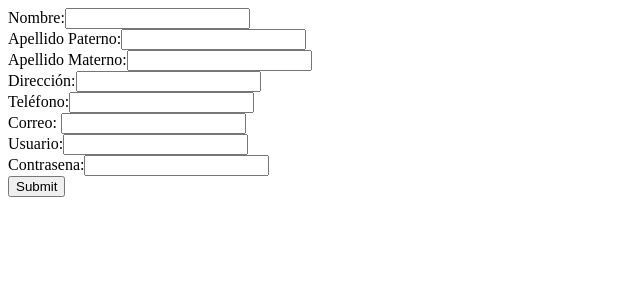
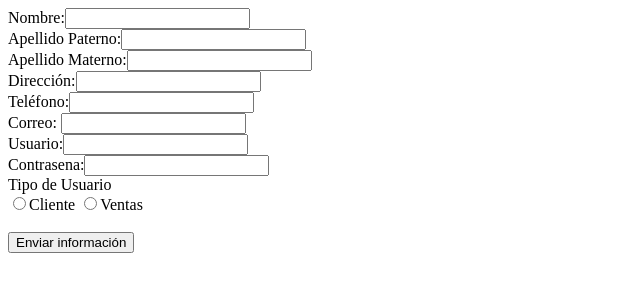
Before and after one commit to Irck113/proyecto_web, a PHP site: page /altaUsuarios.php in a window 1280 px wide. Shown: the top 300 px of the page, without its empty margins (0-640 px from the left). Run offline with PHP 8.4, Linux system fonts and the light colour scheme; some libraries are stand-ins or nearby versions.

Commit message:
ADD: Formulario alta usuarios

```diff
--- a/altaUsuarios.php
+++ b/altaUsuarios.php
@@ -22,7 +22,12 @@
 			<label>Correo:</label> <input type="text" correo="correo" required> <br>
 			<label>Usuario:</label><input type="text" usuario="Usuario"> <br>
 			<label>Contrasena:</label><input type="text" contrasena="Contraseña"> <br>
-		<input type="submit">
+			Tipo de Usuario<br>
+			<input type="radio" name="tipo_usuario" value="Cliente">Cliente</input>
+			<?php if (isset($tipo_usuario) && $tipo_usuario=="Cliente") echo "Registrado como cliente";?>
+			<input type="radio" name="tipo_usuario" value="Ventas">Ventas</input>
+			<?php if (isset($tipo_usuario) && $tipo_usuario=="Ventas") echo "Registrado como ventas";?><br><br>
+		<input type="submit" name="enviar" value="Enviar información">
 		</form>
         </body>
 </html>
```
